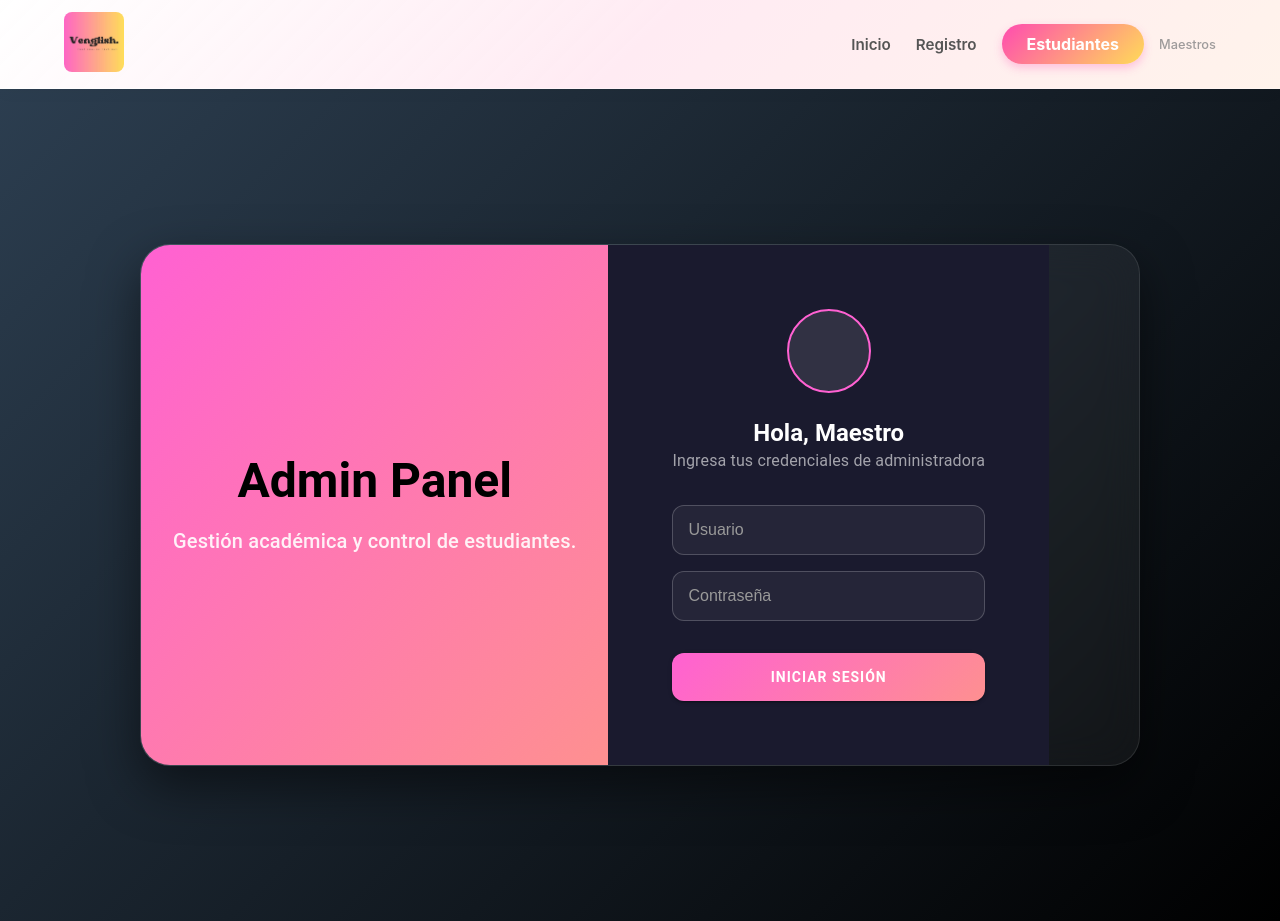
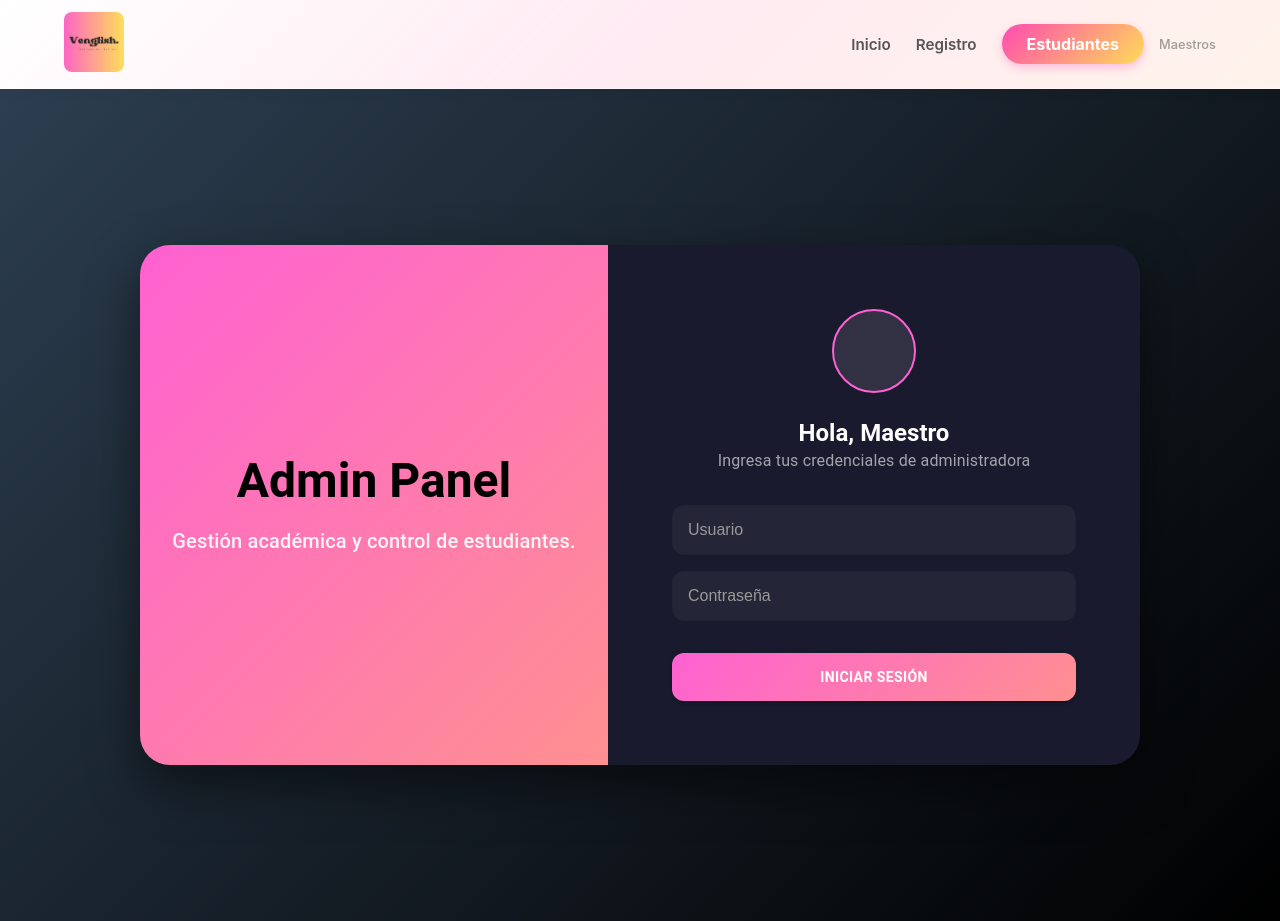
Before and after one commit to JuanAndresM23/venglish, a React app in the folder frontend/: page /admin-login in a window 1280 px wide. Built offline with nearby package versions, Linux system fonts and the light colour scheme; no server answers; some icons are missing; the HTML template or start-up script is replaced by a standard one.

Commit message:
fix: replace Grid with Box in AdminLogin for MUI v2 compatibility

```diff
--- a/frontend/src/pages/AdminLogin.jsx
+++ b/frontend/src/pages/AdminLogin.jsx
@@ -1,5 +1,5 @@
 import React, { useState } from "react";
-import { Box, Button, Typography, Grid } from "@mui/material";
+import { Box, Button, Typography } from "@mui/material";
 import { useNavigate } from "react-router-dom";
 import AdminPanelSettingsIcon from "@mui/icons-material/AdminPanelSettings";
 import "../css/StudentLogin.css";
@@ -25,14 +25,11 @@ export default function AdminLogin({ setUser }) {
 
       if (loginRes.ok) {
         const loginData = await loginRes.json();
-        const userRes = await fetch(`${API_URL}/api/me`, {
-          credentials: "include"
-        });
+        const userRes = await fetch(`${API_URL}/api/me`, { credentials: "include" });
         const userData = await userRes.json();
 
         if (userData.is_logged_in && userData.role === 'admin') {
-          const completeUser = { ...userData, level: loginData.role_level };
-          setUser(completeUser);
+          setUser({ ...userData, level: loginData.role_level });
           navigate("/dashboard", { replace: true });
         } else {
           setError("Error de sesión: El servidor no reconoció el login.");
@@ -47,41 +44,35 @@ export default function AdminLogin({ setUser }) {
   };
 
   return (
-    <Box
-      sx={{
+    <Box sx={{
       minHeight: "100vh",
       display: "flex",
       justifyContent: "center",
       alignItems: "center",
       background: "linear-gradient(135deg, #2c3e50 0%, #000000 100%)",
       p: 2,
-      }}
-    >
-      <Grid
-        container
-        sx={{
+    }}>
+      {/* CONTENEDOR PRINCIPAL */}
+      <Box sx={{
         maxWidth: "1000px",
         width: "100%",
         borderRadius: "30px",
         overflow: "hidden",
         boxShadow: "0 20px 50px rgba(0,0,0,0.5)",
-          backgroundColor: "rgba(255,255,255,0.05)",
-          backdropFilter: "blur(20px)",
-          border: "1px solid rgba(255,255,255,0.1)",
-        }}
-      >
+        display: "flex",
+        flexDirection: { xs: "column", md: "row" }, // ← clave
+      }}>
+
         {/* LADO IZQUIERDO */}
-        <Grid
-          item xs={0} md={6}
-          sx={{
+        <Box sx={{
           display: { xs: "none", md: "flex" },
+          width: "50%",
           background: "linear-gradient(135deg, #ff61d2 0%, #fe9090 100%)",
           flexDirection: "column",
           justifyContent: "center",
           alignItems: "center",
           p: 4,
-          }}
-        >
+        }}>
           <Box sx={{ color: "white", textAlign: "center" }}>
             <Typography variant="h3" fontWeight="bold" mb={2}>
               Admin Panel
@@ -90,29 +81,25 @@ export default function AdminLogin({ setUser }) {
               Gestión académica y control de estudiantes.
             </Typography>
           </Box>
-        </Grid>
+        </Box>
 
         {/* LADO DERECHO */}
-        <Grid
-          item xs={12} md={6}
-          sx={{
+        <Box sx={{
+          width: { xs: "100%", md: "50%" },
           p: { xs: 4, md: 8 },
           display: "flex",
           flexDirection: "column",
           justifyContent: "center",
-            backgroundColor: "#1a1a2e"
-          }}
-        >
+          backgroundColor: "#1a1a2e",
+        }}>
           <Box width="100%">
             <Box display="flex" flexDirection="column" alignItems="center" mb={4}>
-              <Box
-                sx={{
+              <Box sx={{
                 width: "80px", height: "80px", borderRadius: "50%",
                 display: "flex", justifyContent: "center", alignItems: "center",
                 backgroundColor: "rgba(255,255,255,0.1)",
                 border: "2px solid #ff61d2"
-                }}
-              >
+              }}>
                 <AdminPanelSettingsIcon sx={{ fontSize: 50, color: "#ff61d2" }} />
               </Box>
 
@@ -130,11 +117,7 @@ export default function AdminLogin({ setUser }) {
                   type="text"
                   placeholder="Usuario"
                   className="custom-mui-input"
-                  style={{
-                    backgroundColor: "rgba(255,255,255,0.05)",
-                    color: "white",
-                    borderColor: "rgba(255,255,255,0.2)"
-                  }}
+                  style={{ backgroundColor: "rgba(255,255,255,0.05)", color: "white" }}
                   onChange={(e) => setUsername(e.target.value)}
                   required
                 />
@@ -142,26 +125,18 @@ export default function AdminLogin({ setUser }) {
                   type="password"
                   placeholder="Contraseña"
                   className="custom-mui-input"
-                  style={{
-                    backgroundColor: "rgba(255,255,255,0.05)",
-                    color: "white",
-                    borderColor: "rgba(255,255,255,0.2)"
-                  }}
+                  style={{ backgroundColor: "rgba(255,255,255,0.05)", color: "white" }}
                   onChange={(e) => setPassword(e.target.value)}
                   required
                 />
 
                 {error && (
-                  <Typography
-                    variant="body2"
-                    textAlign="center"
-                    sx={{
+                  <Typography variant="body2" textAlign="center" sx={{
                     color: "white",
                     backgroundColor: "#c62828",
                     borderRadius: "8px",
                     padding: "10px"
-                    }}
-                  >
+                  }}>
                     ⚠️ {error}
                   </Typography>
                 )}
@@ -171,12 +146,9 @@ export default function AdminLogin({ setUser }) {
                   variant="contained"
                   fullWidth
                   sx={{
-                    mt: 2,
-                    py: 1.5,
-                    borderRadius: "12px",
+                    mt: 2, py: 1.5, borderRadius: "12px",
                     background: "linear-gradient(135deg, #ff61d2 0%, #fe9090 100%)",
                     fontWeight: "bold",
-                    letterSpacing: "1px",
                     "&:hover": { opacity: 0.9 },
                   }}
                 >
@@ -185,8 +157,8 @@ export default function AdminLogin({ setUser }) {
               </Box>
             </form>
           </Box>
-        </Grid>
-      </Grid>
+        </Box>
+      </Box>
     </Box>
   );
 }
```
Lines whose indentation alone changed are shown as unchanged.
